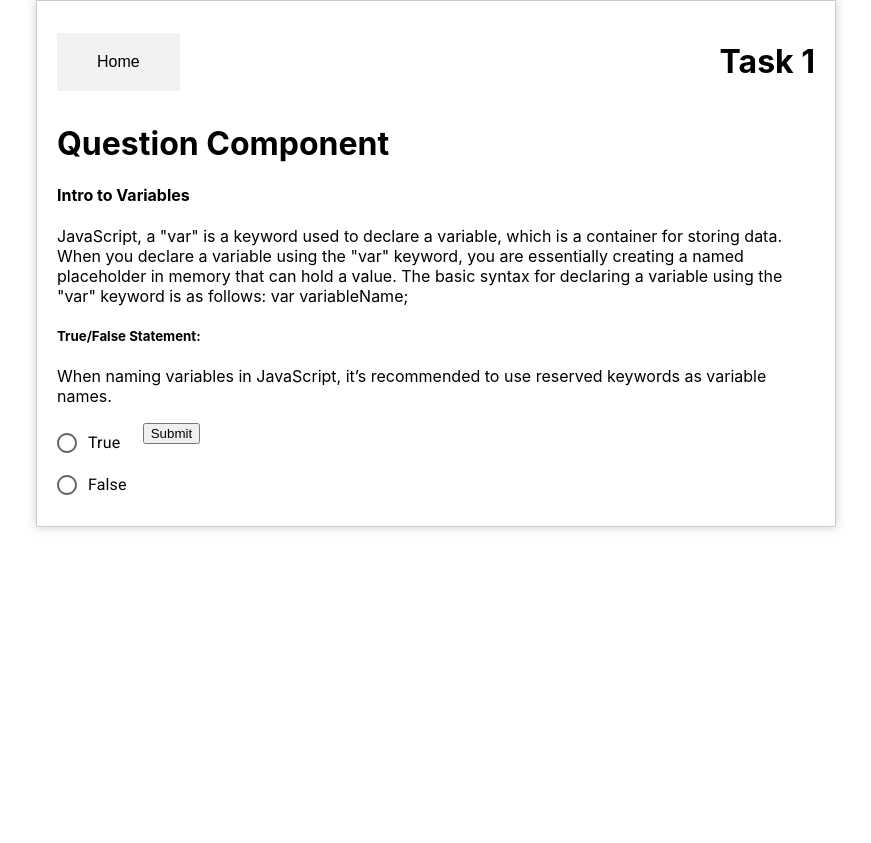
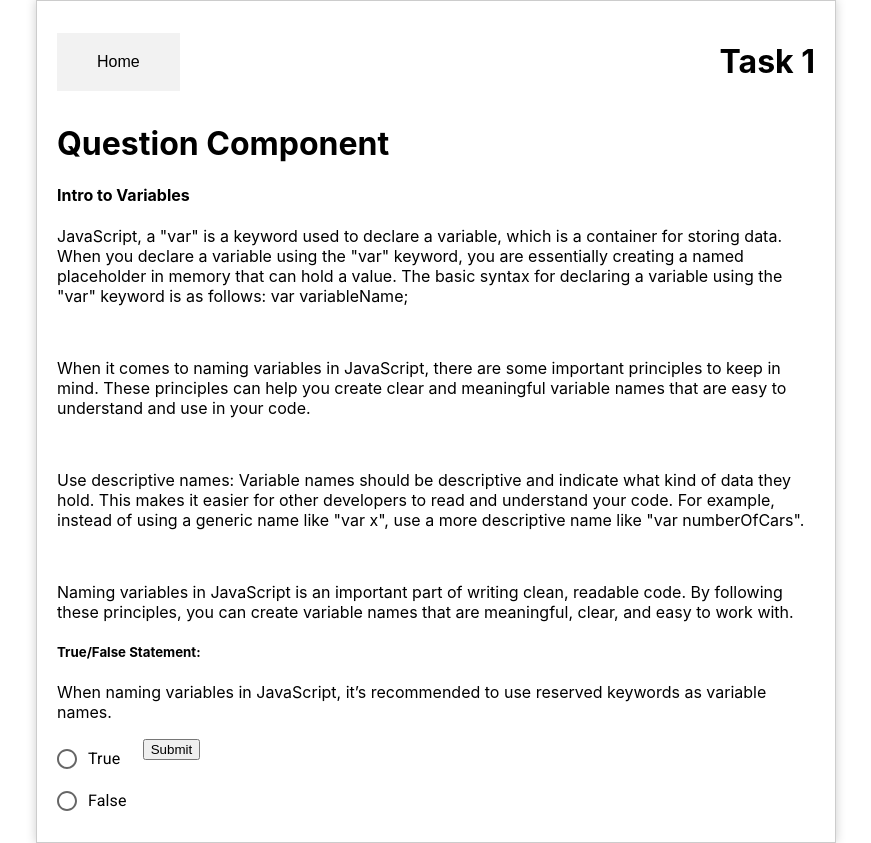
Before and after one commit to SchoolOfCode/bc14_w7_project-frontend-room-25-cmd-z, a React (Create React App) app in the folder my-app/: page / in a window 1280 px wide. Shown: the whole page, without its empty margins (204-1075 px from the left). Before the commit the page ends 800 px from the top, so only its background shows below. Built offline with nearby package versions, Linux system fonts and the light colour scheme.

Commit message:
Added more description

```diff
--- a/my-app/src/Task 1/Components/Main Container/Question Container/Question Component/index.js
+++ b/my-app/src/Task 1/Components/Main Container/Question Container/Question Component/index.js
@@ -9,6 +9,12 @@ function QuestionComponent () {
             <p>JavaScript, a "var" is a keyword used to declare a variable, which is a container for storing data. When you declare a variable using the "var" keyword, you are essentially creating a named placeholder in memory that can hold a value.
             The basic syntax for declaring a variable using the "var" keyword is as follows:
             var variableName;</p>
+            <br></br>
+            <p>When it comes to naming variables in JavaScript, there are some important principles to keep in mind. These principles can help you create clear and meaningful variable names that are easy to understand and use in your code.</p>
+            <br></br>
+            <p>Use descriptive names: Variable names should be descriptive and indicate what kind of data they hold. This makes it easier for other developers to read and understand your code. For example, instead of using a generic name like "var x", use a more descriptive name like "var numberOfCars".</p>
+            <br></br>
+            <p>Naming variables in JavaScript is an important part of writing clean, readable code. By following these principles, you can create variable names that are meaningful, clear, and easy to work with.</p>
             <h5>True/False Statement:</h5>
             <p> When naming variables in JavaScript, it’s recommended to use reserved keywords as variable names. </p>
         </div>
```
